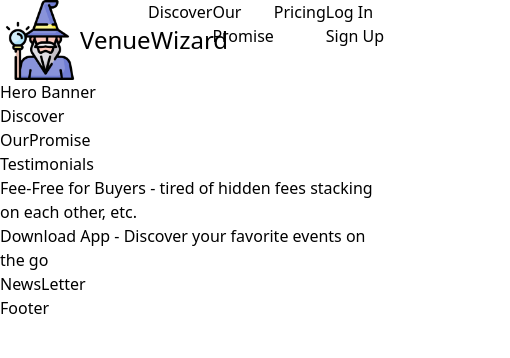
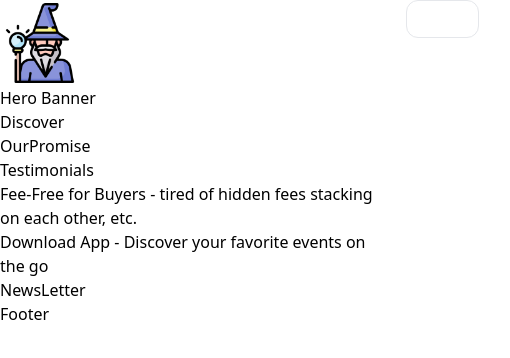
Before and after one commit to 10richard/venue-wizard, a React (Vite) app: page / in a window 390 px wide. Shown: the top 358 px of the page, 510 px wide, since content can reach past the window. Built offline with nearby package versions, Linux system fonts and the light colour scheme.

Commit message:
Create initial navbar
* Have to refactor/group CSS classes
* Update brand logo
* Add hamburger menu
* Make it prettier?

```diff
--- a/src/components/Navbar.tsx
+++ b/src/components/Navbar.tsx
@@ -1,6 +1,6 @@
 const Navbar = () => {
   return (
-    <nav className="navbar flex justify-between">
+    <nav className="navbar sticky flex justify-between bg-primary text-white items-center w-full">
       <div className="navbar__logo flex items-center">
         <img
           src="/wizard-favicon.png"
@@ -10,13 +10,15 @@ const Navbar = () => {
         <h1 className="text-2xl">VenueWizard</h1>
       </div>
       <ul className="navbar__links flex">
-        <li>Discover</li>
-        <li>Our Promise</li>
-        <li>Pricing</li>
+        <li className="-ml-18 cursor-pointer">Discover</li>
+        <li className="mx-10 cursor-pointer">Our Promise</li>
+        <li className="cursor-pointer">Pricing</li>
       </ul>
       <div className="navbar__buttons">
-        <button>Log In</button>
-        <button>Sign Up</button>
+        <button className="border bg-secondary py-1.5 px-3 rounded-xl">
+          Log In
+        </button>
+        <button className="ml-8 mr-10">Sign Up</button>
       </div>
     </nav>
   );
```
